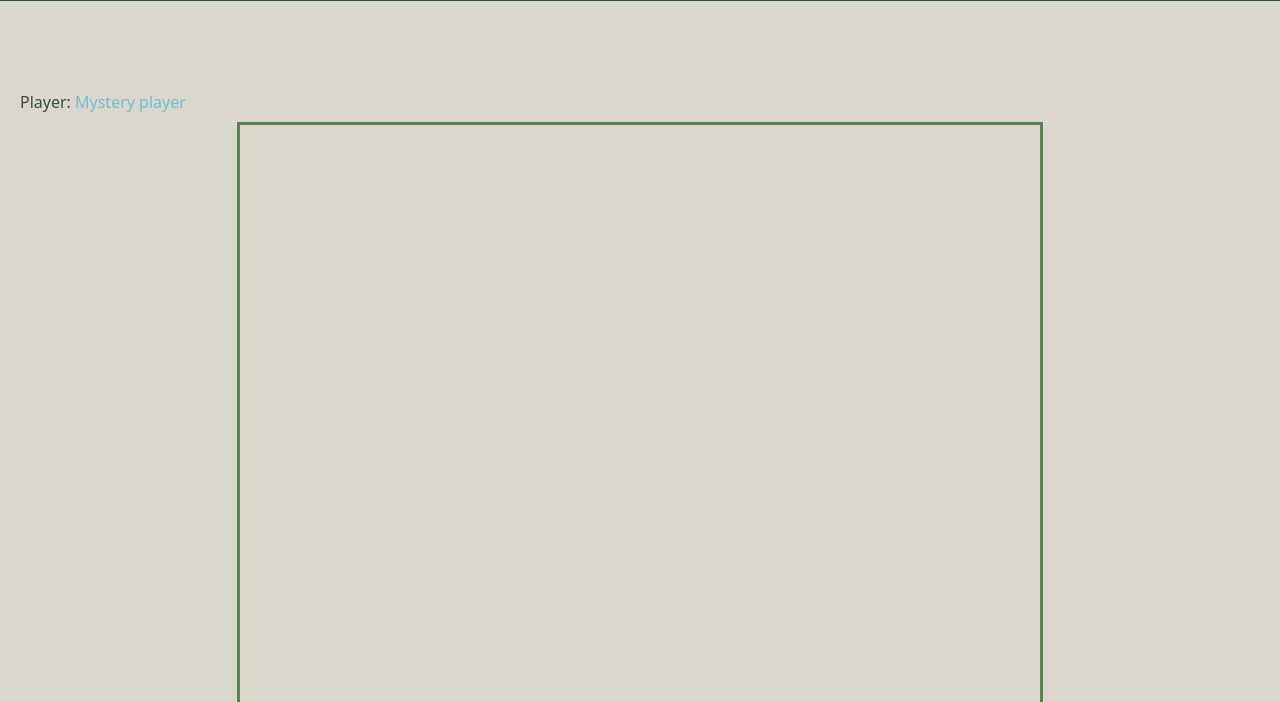
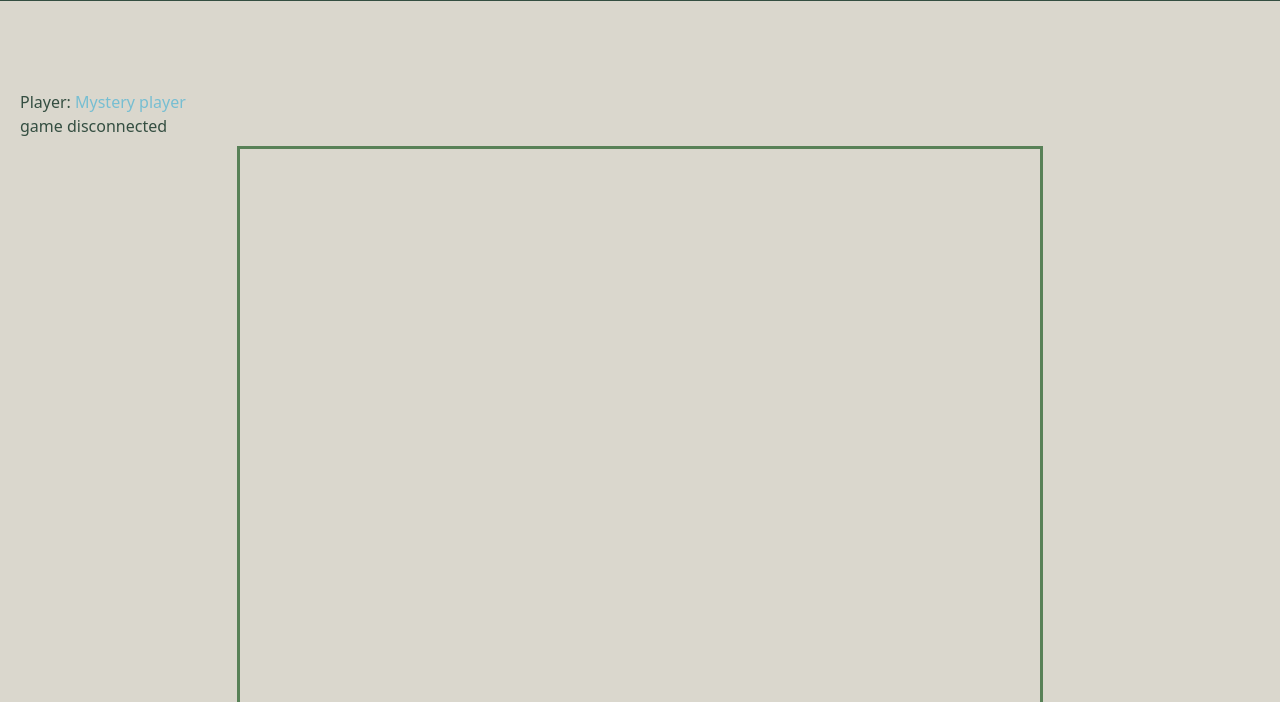
Before and after one commit to rsinema/startup, a website: page public/pong.html in a window 1280 px wide. Shown: the part 98-800 px from the top of the page. Drawn offline with nearby package versions, Linux system fonts and the light colour scheme.

Commit message:
weebsocket

```diff
--- a/public/pong.html
+++ b/public/pong.html
@@ -33,6 +33,7 @@
         <div class="players">
             Player:
             <span class="player-name"></span>
+            <div id="player-messages"></div>
         </div>
         <div id="gameDiv" style="text-align:center;">
             <canvas id="gameCanvas" width="800" height="600"></canvas>
```
